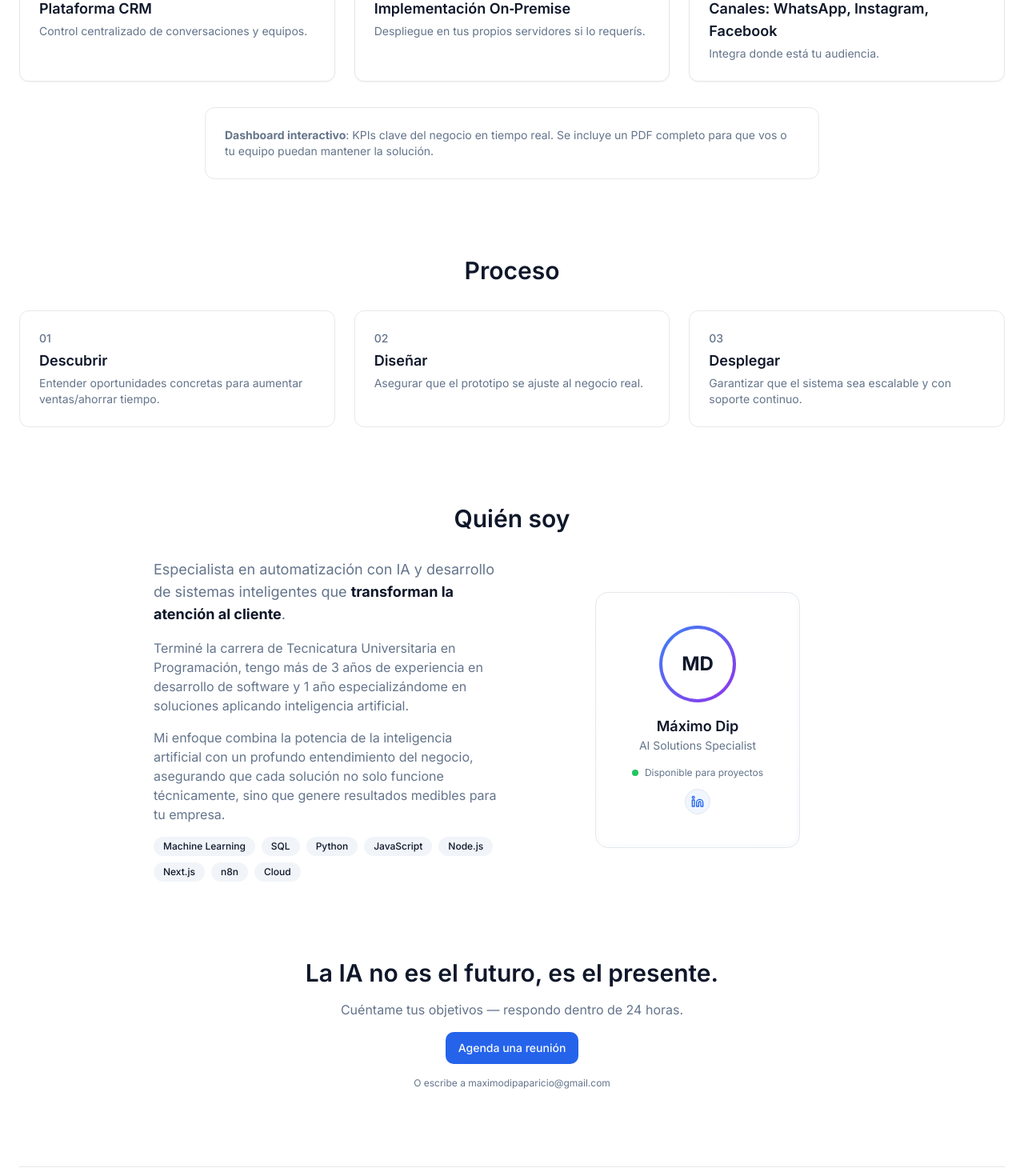
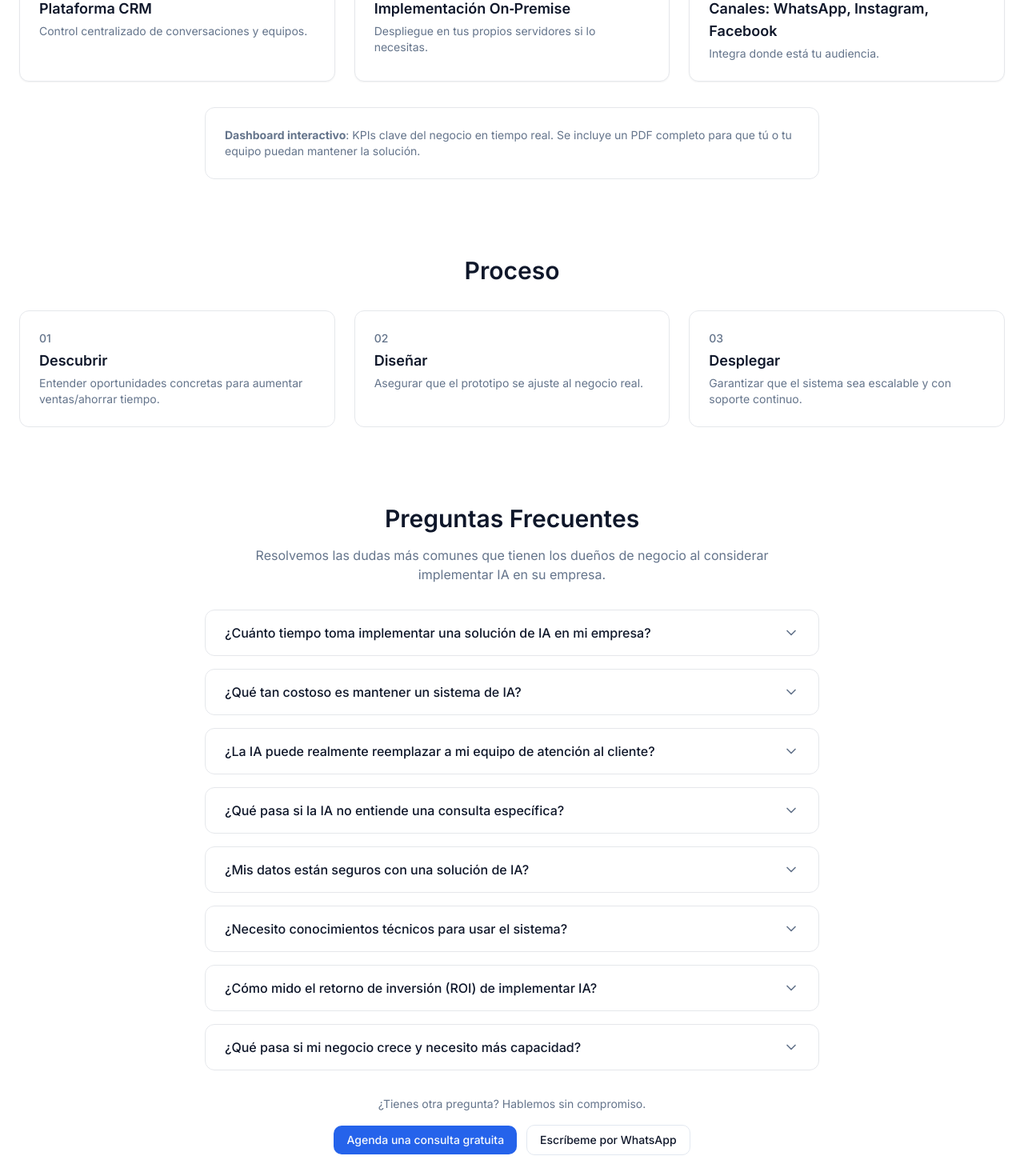
Before and after one commit to maximodip/maximize-ai-website, a Next.js app: page / in a window 1280 px wide. Shown: the part 1060-2530 px from the top of the page at 80% size. Built offline with nearby package versions, Linux system fonts and the light colour scheme.

Commit message:
Update content in various sections for clarity, add FAQSection to homepage, and adjust branding in footer

```diff
--- a/src/app/page.tsx
+++ b/src/app/page.tsx
@@ -2,6 +2,7 @@ import {
   HeroSection,
   FeaturesSection,
   ProcessSection,
+  FAQSection,
   AboutSection,
   CTASection,
   Footer,
@@ -13,6 +14,7 @@ export default function HomePage() {
       <HeroSection />
       <FeaturesSection />
       <ProcessSection />
+      <FAQSection />
       <AboutSection />
       <CTASection />
       <Footer />
--- a/src/components/sections/about-section.tsx
+++ b/src/components/sections/about-section.tsx
@@ -65,7 +65,9 @@ export function AboutSection() {
                         MD
                       </div>
                     </div>
-                    <h3 className="mt-4 text-lg font-semibold">Máximo Dip</h3>
+                    <h3 className="mt-4 text-lg font-semibold">
+                      Maximo Dip - CEO
+                    </h3>
                     <p className="text-sm text-muted-foreground">
                       AI Solutions Specialist
                     </p>
--- a/src/components/sections/cta-section.tsx
+++ b/src/components/sections/cta-section.tsx
@@ -9,7 +9,7 @@ export function CTASection() {
         La IA no es el futuro, es el presente.
       </h2>
       <p className="text-muted-foreground">
-        Cuéntame tus objetivos — respondo dentro de 24 horas.
+        Cuéntame tus objetivos — te respondo en 24 horas.
       </p>
       <div className="mt-4 flex justify-center">
         <Link
--- a/src/components/sections/features-section.tsx
+++ b/src/components/sections/features-section.tsx
@@ -30,7 +30,7 @@ const features = [
   },
   {
     title: "Implementación On‑Premise",
-    desc: "Despliegue en tus propios servidores si lo requerís.",
+    desc: "Despliegue en tus propios servidores si lo necesitas.",
     icon: Server,
   },
   {
@@ -72,8 +72,8 @@ export function FeaturesSection() {
       </div>
       <div className="mx-auto mt-2 max-w-3xl rounded-xl border bg-card p-6 text-sm text-muted-foreground">
         <strong>Dashboard interactivo</strong>: KPIs clave del negocio en tiempo
-        real. Se incluye un PDF completo para que vos o tu equipo puedan
-        mantener la solución.
+        real. Se incluye un PDF completo para que tú o tu equipo puedan mantener
+        la solución.
       </div>
     </section>
   );
--- a/src/components/sections/footer.tsx
+++ b/src/components/sections/footer.tsx
@@ -2,7 +2,8 @@ export function Footer() {
   return (
     <footer className="border-t py-8 text-center text-sm text-muted-foreground">
       <div>
-        © {new Date().getFullYear()} Maximo Dip — Todos los derechos reservados.
+        © {new Date().getFullYear()} Maximize IA — Todos los derechos
+        reservados.
       </div>
     </footer>
   );
--- a/src/components/sections/hero-section.tsx
+++ b/src/components/sections/hero-section.tsx
@@ -26,7 +26,7 @@ export function HeroSection() {
             Agenda una reunión sin costo
           </Link>
           <Link
-            href="https://wa.me/5493814057449"
+            href="https://wa.me/5493814057449?text=Hola%20Máximo%20quiero%20implementar%20una%20infraestructura%20de%20IA%20en%20mi%20empresa"
             target="_blank"
             rel="noreferrer"
             className={cn(
@@ -34,7 +34,7 @@ export function HeroSection() {
               "w-full sm:w-auto"
             )}
           >
-            Escribeme por WhatsApp
+            Escríbeme por WhatsApp
           </Link>
         </div>
       </div>
```
